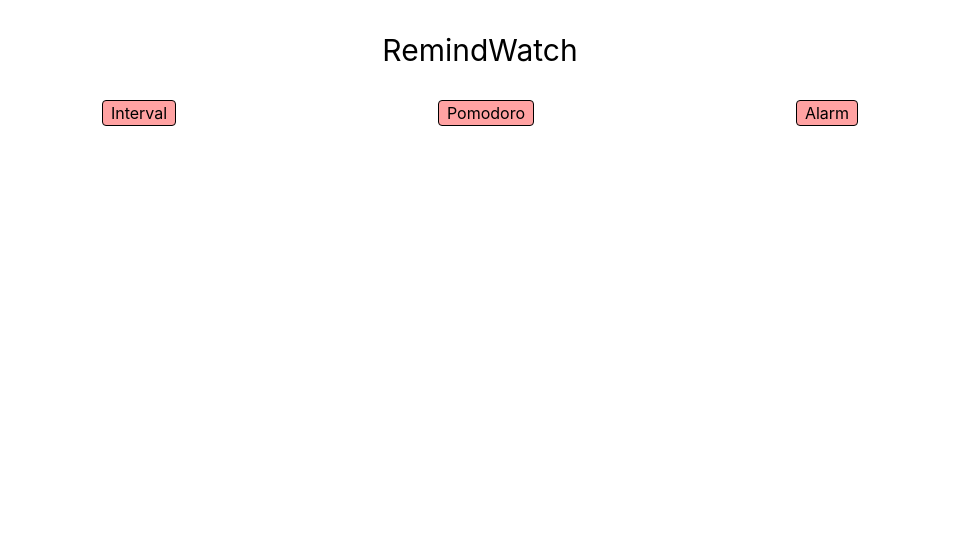
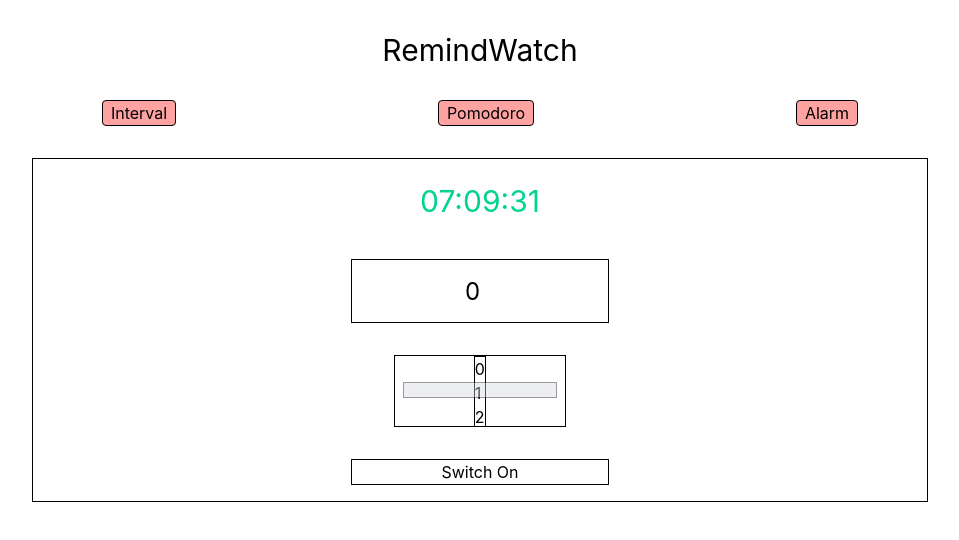
Before and after one commit to jamshidabduraxmonov/remindWatch, a React (Vite) app: page / in a window 1280 px wide. Shown: the top 540 px of the page, without its empty margins (160-1119 px from the left). Built offline with nearby package versions, Linux system fonts and the light colour scheme.

Commit message:
feat: implement Intersection Observer integration

```diff
--- a/src/App.jsx
+++ b/src/App.jsx
@@ -27,6 +27,8 @@ export default function RemindWatch() {
   const [isAlarm, setIsAlarm] = useState(false);
   const [wakeUpH, setWakeUpH] = useState();
   const [wakeUpM, setWakeUpM] = useState();
+
+  const [isIntersect, setIsIntersect] = useState(false);
 
 
 
@@ -183,6 +185,38 @@ export default function RemindWatch() {
       console.log("Alarm page: ", isAlarmPage);
     }
 
+    const picker = useRef(null);
+    const value = useRef(null);
+
+    const handlePick = (entries) => {
+
+      entries.forEach(entry => {
+        setIsIntersect(entry.isIntersecting);
+      })
+
+      console.log(isIntersect);
+
+    }
+
+
+    useEffect(()=> {
+
+    const createObserver = () => {
+      const options = {
+        root: picker.current,
+        rootMargin: "-45% 0px -45% 0px",
+        threshold: 0.0,
+      };
+
+      const observer = new IntersectionObserver(handlePick, options);
+      observer.observe(value.current);
+
+    }
+
+    console.log("isIntersect: ", isIntersect);
+
+    createObserver();
+    }, []);
 
 
 
@@ -216,21 +250,21 @@ export default function RemindWatch() {
         </div>
 
 
-      { isInterval && (
+
         <div className="border-1 w-[70%] h-auto m-auto my-8 flex flex-col gap-8 p-4  ">
         <h1 className='text-center py-2 text-emerald-400 text-3xl'>{time}</h1>
         <input className='border-1 w-[30%] h-16 m-auto text-center text-2xl focus:border-red-400' value={interVal} name="quantity" min="0" onChange={(e) => {setInterVal(Math.abs(Number(e.target.value)))}} disabled={isOn}  type="number" />
 
 
        {/*ToDo: Drum Roll*/
-        <div className=" snap-y border mx-auto w-[20%] h-18 flex flex-col items-center overflow-y-scroll scroll-smooth">
-          <div className="bg-gray-300 opacity-40 border w-[12%] h-4 absolute my-6"></div>
+        <div className=" snap-y border mx-auto w-[20%] h-18 flex flex-col items-center overflow-y-scroll scroll-smooth" ref={picker}>
+          <div className="bg-gray-300 opacity-40 border w-[12%] h-4 absolute my-6.5"></div>
             <ul className="border">
               <li className="snap-center">0</li>
               <li className="snap-center">1</li>
               <li className="snap-center">2</li>
               <li className="snap-center">3</li>
-              <li className="snap-center">4</li>
+              <li className={`snap-center, ${isIntersect ? "bg-green-400" : "bg-red-400"}`} ref={value}>4</li>
               <li className="snap-center">5</li>
               <li className="snap-center">6</li>
               <li className="snap-center">7</li>
@@ -249,7 +283,7 @@ export default function RemindWatch() {
         }
 
           </div>
-      )}
+
 
 
 
```
